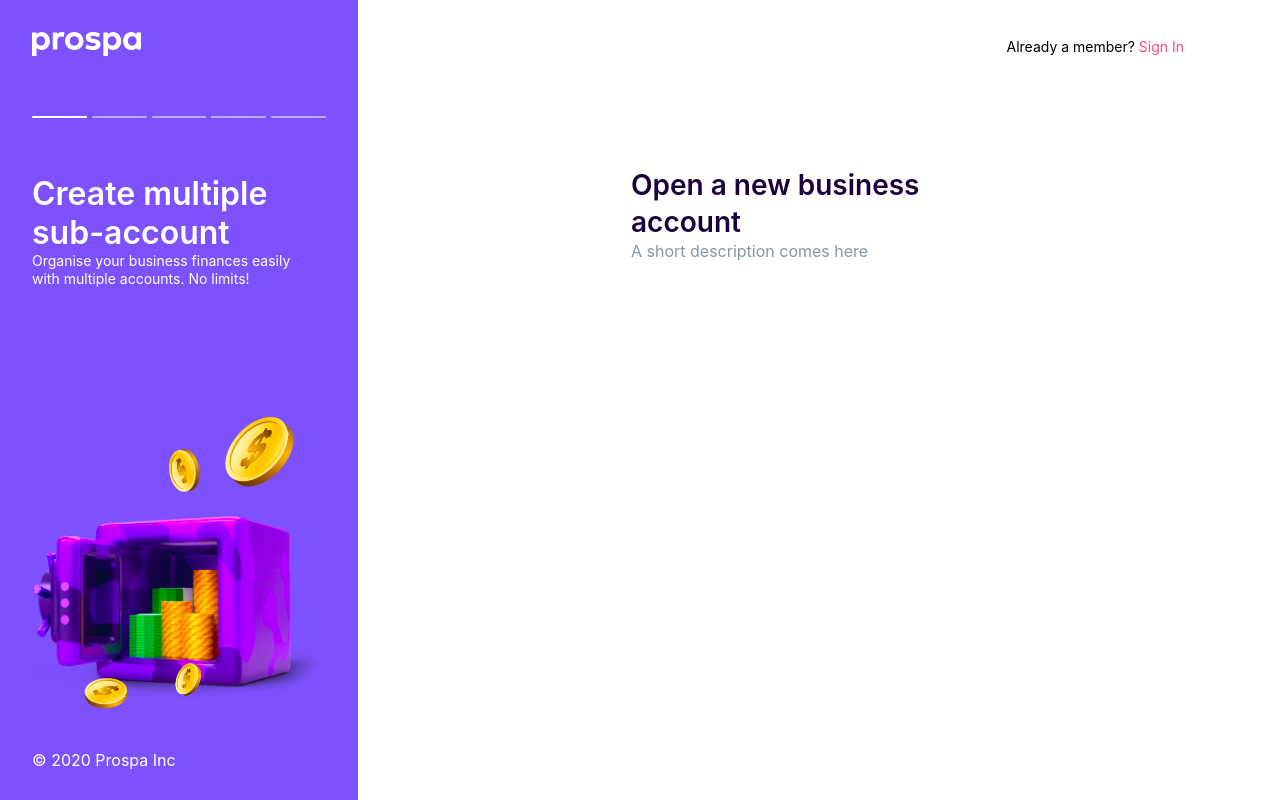
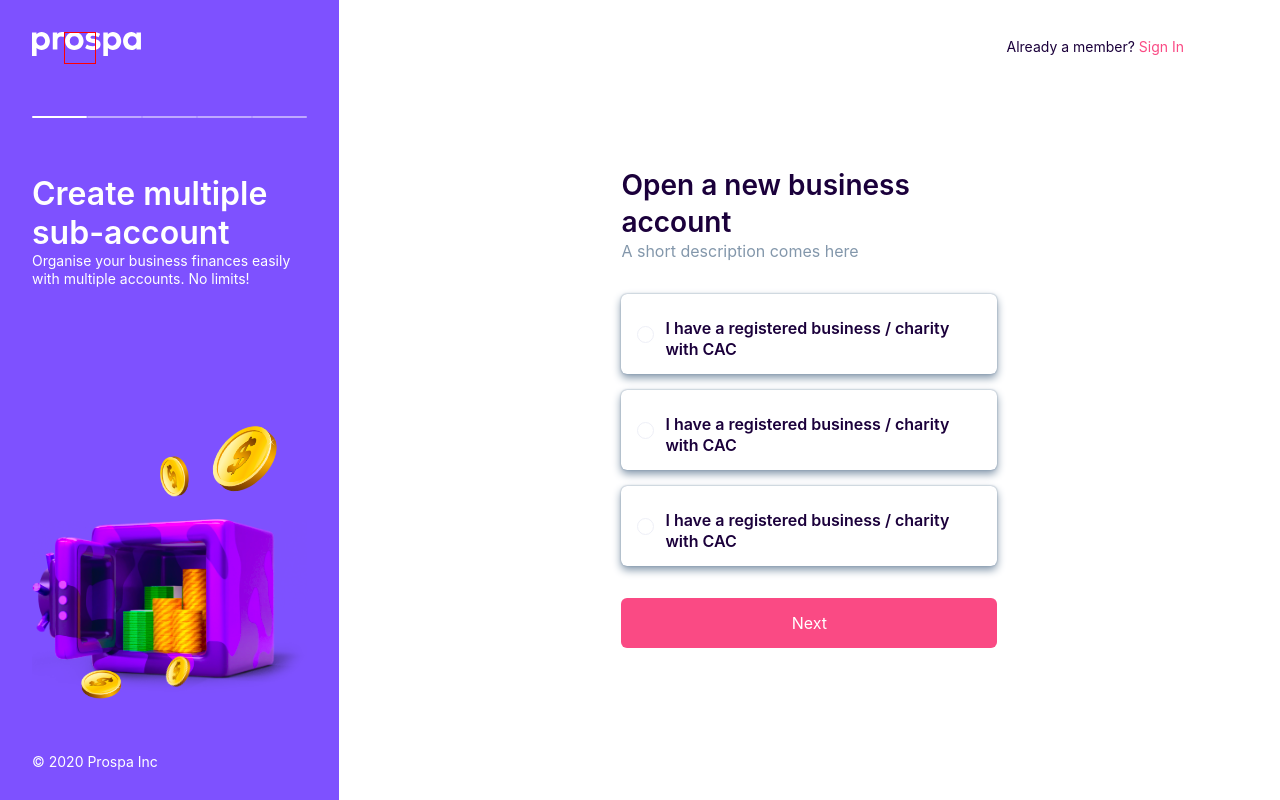
Before and after one commit to jbrit/prospa-1, a React (Create React App) app: page /next in a window 1280 px wide. Built offline with nearby package versions, Linux system fonts and the light colour scheme.

Commit message:
feat: Card completed

```diff
--- a/src/components/BussinessCard/BussinessCard.js
+++ b/src/components/BussinessCard/BussinessCard.js
@@ -0,0 +1,36 @@
+import React, {Component} from 'react';
+import styles from './BussinessCard.module.css';
+import mark from '../../assets/images/mark.svg';
+
+export default class BussinessCard extends Component {
+  render() {
+    const {pressed, data, onClick} = this.props;
+    return (
+      <div
+        className={styles.container}
+        style={{border: pressed && `1px solid var(--pink)`}}
+        onClick={onClick}
+      >
+        <div className={styles.topContainer}>
+          <div className={styles.button}>
+            {pressed && <div className={styles.switch} />}
+          </div>
+          <div className={styles.header}>{data.title}</div>
+        </div>
+        {pressed && (
+          <div className={styles.bottomContainer}>
+            <div className={styles.listHeader}>{data.head}</div>
+            <div>
+              {data.body.map((item) => (
+                <span className={styles.list}>
+                  <img src={mark} alt='mark' start />
+                  <div>{item}</div>
+                </span>
+              ))}
+            </div>
+          </div>
+        )}{' '}
+      </div>
+    );
+  }
+}
--- a/src/components/BussinessCard/BussinessCard.module.css
+++ b/src/components/BussinessCard/BussinessCard.module.css
@@ -0,0 +1,71 @@
+.container {
+  width: 100%;
+  min-height: 80px;
+  border-radius: 6px;
+  box-shadow: 0 0px 2px 0 #8397ab, 0 4px 8px 0 #8397ab;
+
+  padding: 14px 44px 14px 44px;
+  position: relative;
+  margin-bottom: 16px;
+  cursor: pointer;
+}
+
+.topContainer {
+  display: flex;
+  align-items: center;
+}
+
+.button {
+  min-width: 17px;
+  height: 17px;
+  border: 1.5px solid #eeeff7;
+  border-radius: 17px;
+  margin-right: 13px;
+  display: flex;
+  justify-content: center;
+  align-items: center;
+  position: absolute;
+  left: 16px;
+}
+
+.header {
+  font-size: 16px;
+  line-height: 21px;
+  font-weight: 600;
+  padding-top: 10px;
+}
+
+.switch {
+  background-color: var(--pink);
+  min-width: 13px;
+  height: 13px;
+  border-radius: 13px;
+}
+
+.list {
+  display: flex;
+  color: #8397ab;
+  margin-top: 4px;
+}
+
+.listHeader {
+  color: #8397ab;
+  margin-bottom: 17px;
+}
+
+.list img {
+  width: 16px;
+  height: 16px;
+  margin-right: 12px;
+  object-fit: contain;
+}
+
+.list div {
+  color: #8397ab;
+}
+
+.bottomContainer {
+  font-size: 13px;
+  line-height: 17px;
+  color: #8397ab !important;
+}
--- a/src/components/Header/Header.module.css
+++ b/src/components/Header/Header.module.css
@@ -10,4 +10,5 @@
   line-height: 21px;
   color: #8397ab;
   margin-bottom: 32px;
+  white-space: pre-line;
 }
--- a/src/components/Layout/Layout.module.css
+++ b/src/components/Layout/Layout.module.css
@@ -42,9 +42,9 @@
 }
 
 .goldBox {
-  width: 294px;
+  width: 100%;
   height: 303.34px;
-  object-fit: cover;
+  object-fit: contain;
   margin-top: 118.58px;
 }
 
@@ -53,6 +53,8 @@
   position: absolute;
   left: 32px;
   bottom: 30px;
+  font-size: 14px;
+  list-height: 24px;
 }
 
 .itemContainer {
--- a/src/components/SignIn/SignIn.js
+++ b/src/components/SignIn/SignIn.js
@@ -2,6 +2,7 @@ import React from 'react';
 import styles from './SignIn.module.css';
 import TextInput from '../TextInput/TextInput';
 import Button from '../Button/Button';
+import Header from '../Header/Header';
 
 export default class SignIn extends React.Component {
   state = {
@@ -21,11 +22,10 @@ export default class SignIn extends React.Component {
   render() {
     return (
       <div className={styles.container}>
-        <div className={styles.header}>Welcome back to Prospa</div>
-        <div className={styles.description}>
-          An account, with powerful, personalised tools
-          <br /> all in one place
-        </div>
+        <Header
+          title={'Welcome back to Prospa'}
+          subtitle={`An account, with powerful, personalised tools \n all in one place`}
+        />
 
         <TextInput
           name={'Enter email'}
--- a/src/components/SignUp/Next/Next.js
+++ b/src/components/SignUp/Next/Next.js
@@ -1,17 +1,33 @@
 import React, {Component} from 'react';
 import {Link} from 'react-router-dom';
+import {Data} from '../../../mock/cardData';
+import BussinessCard from '../../BussinessCard/BussinessCard';
 import Header from '../../Header/Header';
+import Button from '../../Button/Button';
 import styles from './Next.module.css';
 
 export default class Next extends Component {
+  state = {pressed: ''};
   render() {
     return (
       <div className={styles.container}>
+        {this.signIn()}
+        <div className={styles.backButton} />
         <Header
           title={'Open a new business account'}
           subtitle={'A short description comes here'}
         />
-        {this.signIn()}
+
+        {Data.map((item, i) => (
+          <BussinessCard
+            data={item}
+            pressed={this.state.pressed === i}
+            onClick={() => this.setState({pressed: i})}
+            key={i}
+          />
+        ))}
+
+        <Button title={'next'} to='/sign-in' />
       </div>
     );
   }
--- a/src/components/SignUp/Next/Next.module.css
+++ b/src/components/SignUp/Next/Next.module.css
@@ -14,3 +14,12 @@
 .sign {
   color: #fa4a84;
 }
+
+.backButton {
+  width: 32px;
+  height: 32px;
+  border: 1px solid red;
+  position: absolute;
+  left: 64px;
+  top: 32px;
+}
--- a/src/index.css
+++ b/src/index.css
@@ -19,6 +19,7 @@ a {
 
 * {
   box-sizing: border-box;
+  color: var(--dark);
 }
 
 code {
--- /dev/null
+++ b/src/mock/cardData.js
@@ -0,0 +1,29 @@
+export const Data = [
+  {
+    title: 'I have a registered business / charity with CAC',
+    head: 'As a registered business you’ll get:',
+    body: [
+      'Account in your business name',
+      'Send to and receive transfers from all Nigerian banks',
+      'Tools for business management',
+    ],
+  },
+  {
+    title: 'I have a registered business / charity with CAC',
+    head: 'As a registered business you’ll get:',
+    body: [
+      'Account in your business name',
+      'Send to and receive transfers from all Nigerian banks',
+      'Tools for business management',
+    ],
+  },
+  {
+    title: 'I have a registered business / charity with CAC',
+    head: 'As a registered business you’ll get:',
+    body: [
+      'Account in your business name',
+      'Send to and receive transfers from all Nigerian banks',
+      'Tools for business management',
+    ],
+  },
+];
```
Also changed, not shown: src/assets/images/arrow-left.svg (added), src/assets/images/mark.svg (added).
